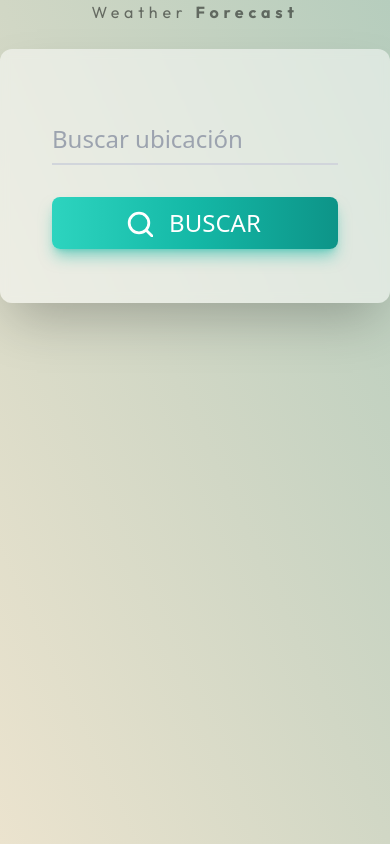
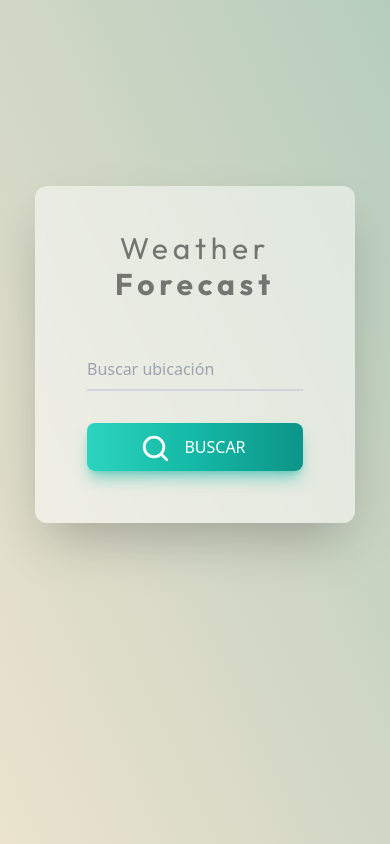
Before and after one commit to JOSELTICON/react-weather-app, a React (Vite) app: page / in a window 390 px wide. Built offline with nearby package versions, Linux system fonts and the light colour scheme.

Commit message:
responsive styles add

```diff
--- a/src/App.jsx
+++ b/src/App.jsx
@@ -1,11 +1,7 @@
-import Header from "./components/Header/header";
 import Page from "./components/Page/page";
 function App() {
   return (
-    <div>
-      <Header/>
       <Page />
-    </div>
   );
 }
 
--- a/src/components/CurrenDayDescription/CurrentDatDescriptionItem.jsx
+++ b/src/components/CurrenDayDescription/CurrentDatDescriptionItem.jsx
@@ -2,7 +2,7 @@ import React from 'react'
 
 const CurrentDatDescriptionItem= ({name, value, unit}) => {
   return (
-    <div className='flex flex-row items-center justify-between pt-8 px-12'>
+    <div className='flex flex-row items-center justify-between md:pt-8 md:py-8 py-2 px-12'>
         <p className='uppercase font-bold'>{name}</p>
         <p className='font-light'>{value} {unit}</p>
     </div>
--- a/src/components/CurrenDayDescription/CurrentDayDescription.jsx
+++ b/src/components/CurrenDayDescription/CurrentDayDescription.jsx
@@ -5,10 +5,9 @@ import Icons from "../../helpers/Icons";
 const CurrentDayDescription = ({forecast,forecastday}) => {
   return (
     <>
-    {console.log(forecastday.weatherDescription)}
-      <div className={`flex lg:w-[70%] md:h-auto md:w-[40%] cursor-pointer`}>
-        <img src={`${Icons(forecastday.weatherDescription)}.jpg`} alt="no image" className="absolute md:rounded-none md:rounded-l-lg xl:rounded-[0_16px_16px_0] bg-cover w-full h-full bg-center"/>
-        <div className="relative text-2xl text-white flex flex-col justify-center opacity-0 hover:opacity-100 bg-black/50 overflow-hidden w-full">
+      <div className="lg:w-[70%] md:h-auto md:w-[70%] cursor-pointer w-full px-5 md:px-0">
+        <img src={`${Icons(forecastday.weatherDescription)}.jpg`} alt="no image" className="md:absolute relative md:rounded-l-lg md:rounded-[0_16px_16px_0] rounded-[16px_16px_0_0] bg-cover bg-centen md:w-full md:h-full"/>
+        <div className="relative md:text-1xl lg:text-2xl text-sm text-white flex flex-col justify-center md:opacity-0 opacity-100 hover:opacity-100 bg-black/50 w-full md:md:rounded-[0_16px_16px_0] md:h-full rounded-[0_0_16px_16px] mb-4 md:mb-0">
           {forecast.map((item)=> (
             <CurrentDatDescriptionItem {...item} key={item.name}/>
           ))}
--- a/src/components/CurrentDay/CurrenDay.jsx
+++ b/src/components/CurrentDay/CurrenDay.jsx
@@ -37,12 +37,12 @@ const CurrenDay = ({
             <h3 className="text-3xl font-light">{location}</h3>
           </div>
         </div>
-        <div className="display flex flex-row justify-around">
-          <h1 className="text-[200px] font-sans text-[#b6cdbd]">
+        <div className="display flex flex-row justify-around items-center">
+          <h1 className="md:text-[200px] text-[90px] font-sans text-[#b6cdbd]">
             {temperature}°
           </h1>
           <img
-            className="object-cover object-center w-[230px] rounded-t-lg"
+            className="object-cover object-center md:w-[230px] w-[150px] rounded-t-lg"
             src={`${Icons(weatherDescription)}.svg`}
             alt="no image"
           />
--- a/src/components/Form/form.jsx
+++ b/src/components/Form/form.jsx
@@ -10,27 +10,27 @@ const Form = ({submitSearch}) => {
   return (
     <form
       onSubmit={onSubmit}
-      className="w-full px-5"
+      className="w-full px-5 md:text-2xl sm:text-sm lg:text-2xl"
     >
-      <div className="relative z-1 mb-8 mt-4 w-full group">
+      <div className="relative z-1 mb-8 w-full group">
         <input
           type="text"
           name="floating_location"
           id="floating_location"
-          className="block py-2.5 px-0 w-full text-2xl text-black/60 bg-transparent border-0 border-b-2 border-gray-300 appearance-none dark:text-white dark:border-gray-600 dark:focus:border-teal-800 focus:outline-none focus:ring-0 focus:border-teal-500 peer"
+          className="block py-2.5 px-0 w-full text-black/60 bg-transparent border-0 border-b-2 border-gray-300 appearance-none dark:text-white dark:border-gray-600 dark:focus:border-teal-800 focus:outline-none focus:ring-0 focus:border-teal-500 peer"
           placeholder=" "
           required
           value={location}
           onChange={e => setLocation(e.target.value)}
         />
-        <label className="peer-focus:font-medium absolute text-2xl text-gray-400 dark:text-gray-400 duration-300 transform -translate-y-9 scale-75 top-3 -z-10 origin-[0] peer-focus:left-0 peer-focus:text-teal-700 peer-focus:dark:text-teal-500 peer-placeholder-shown:scale-100 peer-placeholder-shown:translate-y-0 peer-focus:scale-75 peer-focus:-translate-y-9">
+        <label className="peer-focus:font-medium absolute text-gray-400 dark:text-gray-400 duration-300 transform -translate-y-9 scale-75 top-3 -z-10 origin-[0] peer-focus:left-0 peer-focus:text-teal-700 peer-focus:dark:text-teal-500 peer-placeholder-shown:scale-100 peer-placeholder-shown:translate-y-0 peer-focus:scale-75 peer-focus:-translate-y-9">
           Buscar ubicación
         </label>
       </div>
       <button
         onClick={onSubmit}
         type="submit"
-        className="text-white bg-gradient-to-r from-teal-400 via-teal-500 to-teal-600 hover:bg-gradient-to-br focus:ring-4 focus:outline-none focus:ring-teal-300 dark:focus:ring-teal-800 shadow-lg shadow-teal-500/50 dark:shadow-lg dark:shadow-teal-800/80 font-medium rounded-lg text-2xl px-5 py-2.5 text-center inline-flex items-center justify-center mr-2 mb-2 w-full"
+        className="text-white bg-gradient-to-r from-teal-400 via-teal-500 to-teal-600 hover:bg-gradient-to-br focus:ring-4 focus:outline-none focus:ring-teal-300 dark:focus:ring-teal-800 shadow-lg shadow-teal-500/50 dark:shadow-lg dark:shadow-teal-800/80 font-medium rounded-lg px-5 py-2.5 text-center inline-flex items-center justify-center mr-2 mb-2 w-full"
       >
       <svg className="mr-4 -ml-1 w-7 h-7" fill="none" stroke="currentColor" viewBox="0 0 20 20" xmlns="http://www.w3.org/2000/svg"><path strokeLinecap="round" strokeLinejoin="round" strokeWidth="2" d="M21 21l-6-6m2-5a7 7 0 11-14 0 7 7 0 0114 0z"></path></svg>
         BUSCAR
--- a/src/components/Header/header.jsx
+++ b/src/components/Header/header.jsx
@@ -1,8 +1,9 @@
 import React from "react";
 
-function Header() {
+function Header({animation}) {
+  console.log(animation)
   return (
-    <h1 className="title sm:text-2xl xl:text-4xl tracking-[0.3rem] text-black/50 font-outfit font-normal sm:pt-[25vh] md:pt-[25vh] lg:pt-[25vh] pb-[3vh] text-center">
+    <h1 className={`title sm:text-3xl md:text-4xl text-3xl xl:text-4xl ${animation} tracking-[0.3rem] text-black/50 font-outfit font-normal px-2 text-center`}>
       Weather <span className="font-bold">Forecast</span>
     </h1>
   );
--- a/src/components/Loader/loader.jsx
+++ b/src/components/Loader/loader.jsx
@@ -2,7 +2,7 @@ import React from "react";
 
 const Loader = () => {
   return (
-    <div>
+    <div className="">
       <img src="icons/loading.svg"></img>
     </div>
   );
--- a/src/components/Page/page.jsx
+++ b/src/components/Page/page.jsx
@@ -4,6 +4,7 @@ import Errors from "../error/Errors";
 import Forecast from "../Forecast/forecast";
 import Form from "../Form/form";
 import Loader from "../Loader/loader";
+import Header from "../Header/header";
 
 const Page = () => {
   const { isError, isLoading, forecast, submitRequest } = useForeCast();
@@ -14,16 +15,19 @@ const Page = () => {
     <>
       {/* form */}
       {!forecast && (
-        <div className="forms relative m-auto px-8 flex flex-col min-h-[30vh] justify-center items-center max-w-md bg-white/50 rounded-xl shadow-2xl border-opacity-50 border-teal-900 backdrop-blur-sm overflow-hidden z-10">
-          {!isLoading && <Form submitSearch={onSubmit} />}
-          {/* error */}
-          {isError && <Errors message={isError} />}
-          {/* loader */}
-          {isLoading && <Loader />}
+        <div className="flex pt-[22vh] justify-center items-center">
+          <div className="flex px-8 flex-col min-h-[40vh] sm:min-h-[40vh] md:min-h-[50vh] justify-evenly items-center max-w-xs md:max-w-md xl:max-w-md lg:max-w-md bg-white/50 rounded-xl shadow-2xl border-opacity-50 border-teal-900 backdrop-blur-sm overflow-hidden z-10">
+            {!isLoading ? <Header animation="none"/> : <Header animation="animate-bounce"/>}
+            {!isLoading && <Form submitSearch={onSubmit} />}
+            {/* error */}
+            {isError && <Errors message={isError} />}
+            {/* loader */}
+            {isLoading && <Loader />}
+          </div>
         </div>
       )}
       {/* forecast */}
-      {forecast && <Forecast forecast={forecast}/>}
+      {forecast && <Forecast forecast={forecast} />}
     </>
   );
 };
--- a/src/components/card/cards.jsx
+++ b/src/components/card/cards.jsx
@@ -2,16 +2,16 @@ import React from "react";
 
 const Cards = ({weekday, temperature, icon}) => {
   return (
-      <div className="flex flex-col hover:scale-110 p-4 cursor-pointer items-center bg-white/80 rounded-lg border shadow-md hover:bg-black/10 dark:border-gray-700 dark:bg-gray-800 dark:hover:bg-gray-700">
-        <h5 className="mb-1 uppercase text-2xl font-bold tracking-tight text-black/60">
+      <div className="flex flex-col md:text-2xl text-sm mx-2 mt-6 hover:scale-110 p-4 cursor-pointer items-center bg-white/80 rounded-lg border shadow-md hover:bg-black/10 dark:border-gray-700 dark:bg-gray-800 dark:hover:bg-gray-700">
+        <h5 className="mb-1 uppercase font-bold tracking-tight text-black/60">
           {weekday}
         </h5>
         <img
-          className="object-cover w-12 rounded-t-lg h-12"
+          className="object-cover md:w-12 w-10 h-10 rounded-t-lg md:h-12"
           src={`icons/${icon}.png`}
           alt=""
         />
-        <h5 className="text-2xl font-normal">{temperature}°</h5>
+        <h5 className="font-normal">{temperature}°</h5>
       </div>
   );
 };
--- a/src/components/error/Errors.jsx
+++ b/src/components/error/Errors.jsx
@@ -3,7 +3,7 @@ import React from "react";
 const Errors = ({message="Ocurrio un Error"}) => {
   return (
     <div
-      className="flex justify-center w-60 text-sm p-2 mt-5 text-white bg-red-500 rounded-lg dark:bg-red-400 dark:text-white"
+      className="flex my-5 justify-center w-50 sm:w-60 text-sm p-2 mt-5 text-white bg-red-500 rounded-lg dark:bg-red-400 dark:text-white"
       role="alert"
     >
       <svg aria-hidden="true" className="w-5 h-5 mr-1" fill="currentColor" viewBox="0 0 20 20" xmlns="http://www.w3.org/2000/svg"><path fillRule="evenodd" d="M18 10a8 8 0 11-16 0 8 8 0 0116 0zm-7-4a1 1 0 11-2 0 1 1 0 012 0zM9 9a1 1 0 000 2v3a1 1 0 001 1h1a1 1 0 100-2v-3a1 1 0 00-1-1H9z" clipRule="evenodd"></path></svg>
```
Also changed, not shown: src/components/Forecast/forecast.jsx (+12 -5 lines).
